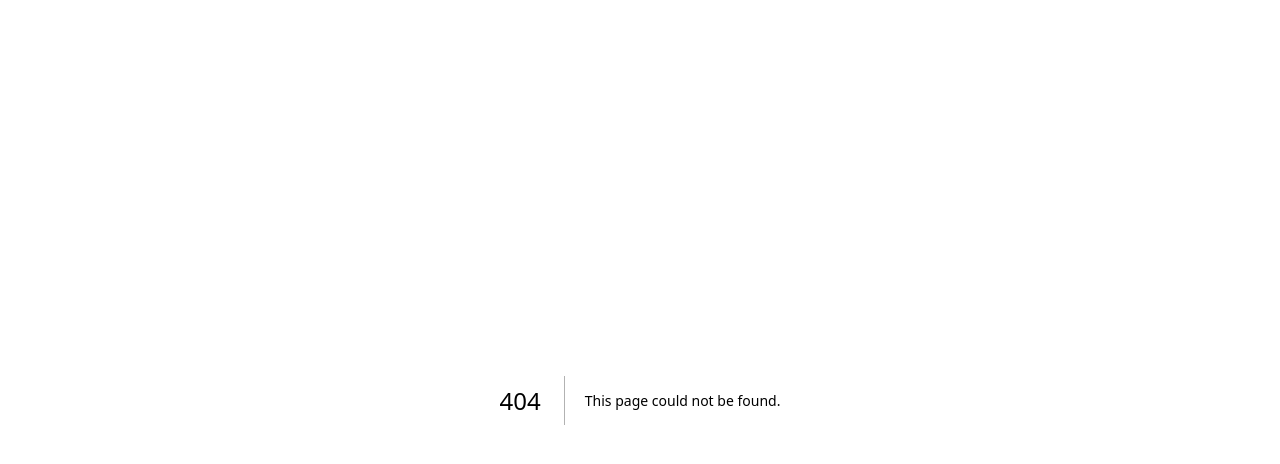
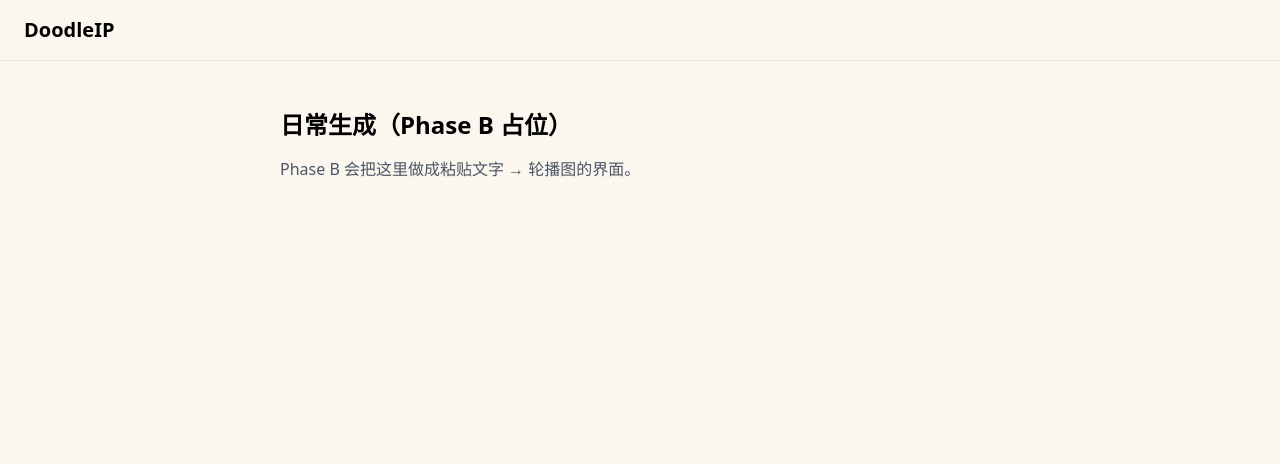
Before and after one commit to SolvoHQ/DoodleIP, a Next.js app: page /app/generate in a window 1280 px wide. Before the commit this address had no page. Shown: the top 464 px of the page. Built offline with nearby package versions, Linux system fonts and the light colour scheme.

Commit message:
feat(app): authenticated shell + onboarding/generate dispatcher

```diff
--- /dev/null
+++ b/app/app/generate/page.tsx
@@ -0,0 +1,8 @@
+export default function GeneratePage() {
+  return (
+    <div className="max-w-3xl mx-auto px-6 py-12">
+      <h1 className="text-2xl font-black mb-4">日常生成（Phase B 占位）</h1>
+      <p className="text-gray-600">Phase B 会把这里做成粘贴文字 → 轮播图的界面。</p>
+    </div>
+  );
+}
--- /dev/null
+++ b/app/app/layout.tsx
@@ -0,0 +1,10 @@
+export default function AppLayout({ children }: { children: React.ReactNode }) {
+  return (
+    <div className="min-h-screen bg-[#fbf7ef]">
+      <header className="px-6 py-4 border-b border-gray-200 flex items-center justify-between">
+        <a href="/app" className="text-xl font-black">DoodleIP</a>
+      </header>
+      <main>{children}</main>
+    </div>
+  );
+}
--- /dev/null
+++ b/app/app/onboarding/page.tsx
@@ -0,0 +1,8 @@
+export default function OnboardingPage() {
+  return (
+    <div className="max-w-3xl mx-auto px-6 py-12">
+      <h1 className="text-2xl font-black mb-4">Onboarding（稍后 Task 16 做真实界面）</h1>
+      <p className="text-gray-600">这里会被 Task 16-21 的步骤覆盖。</p>
+    </div>
+  );
+}
--- /dev/null
+++ b/app/app/page.tsx
@@ -0,0 +1,36 @@
+import { redirect } from "next/navigation";
+import { cookies } from "next/headers";
+import { createServerClient } from "@supabase/ssr";
+
+export default async function AppIndexPage() {
+  const cookieStore = await cookies();
+
+  const supabase = createServerClient(
+    process.env.NEXT_PUBLIC_SUPABASE_URL!,
+    process.env.NEXT_PUBLIC_SUPABASE_ANON_KEY!,
+    {
+      cookies: {
+        getAll() {
+          return cookieStore.getAll();
+        },
+        setAll() {
+          // Server components can't set cookies here; middleware handles refresh.
+        },
+      },
+    }
+  );
+
+  const { data: { user } } = await supabase.auth.getUser();
+
+  if (!user) {
+    redirect("/app/login");
+  }
+
+  const { data: ip } = await supabase.from("ips").select("id").eq("user_id", user.id).maybeSingle();
+
+  if (!ip) {
+    redirect("/app/onboarding");
+  }
+
+  redirect("/app/generate");
+}
```
